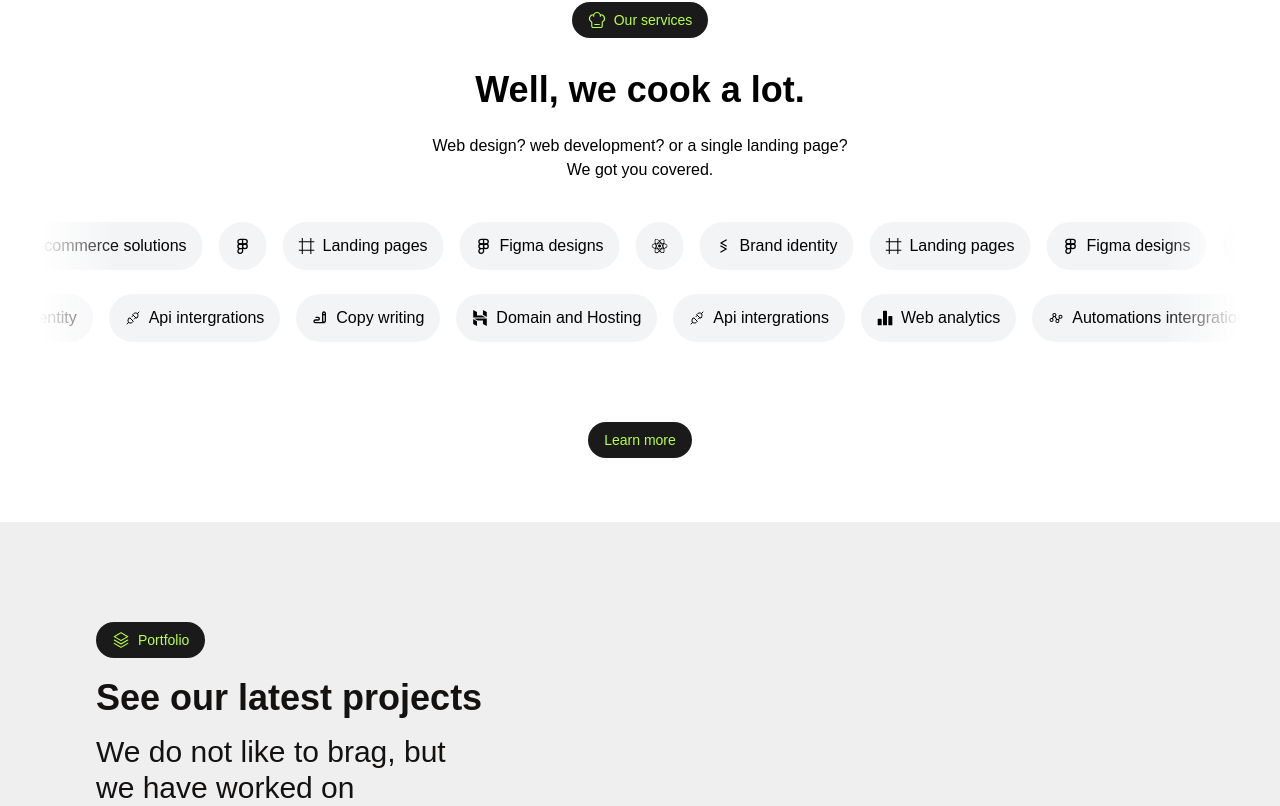
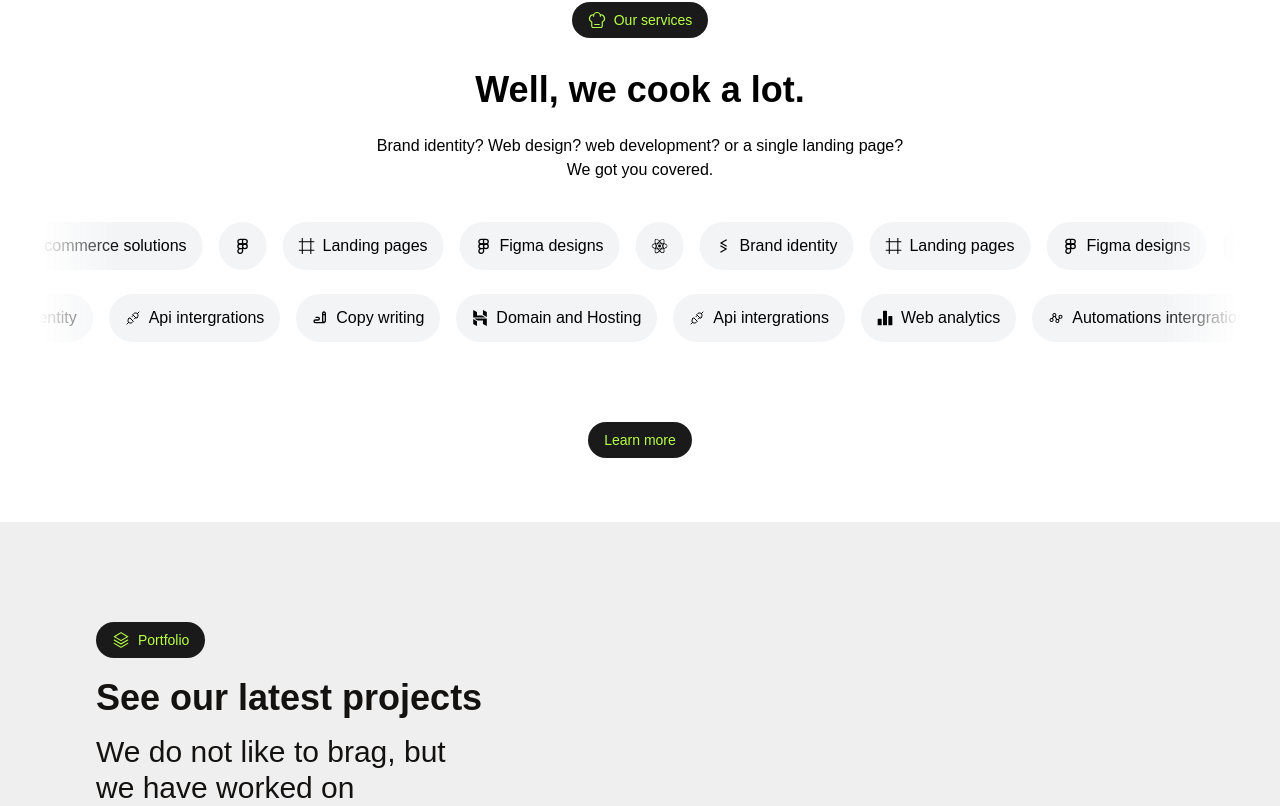
Before and after one commit to hendrckks/mtandao, a React (Vite) app: page / in a window 1280 px wide. Shown: the part 1134-1940 px from the top of the page. Built offline with nearby package versions, Linux system fonts and the light colour scheme; a web font is replaced by a local one.

Commit message:
add: service section, edit: pricing copy

```diff
--- a/src/components/sections/Pricing.tsx
+++ b/src/components/sections/Pricing.tsx
@@ -122,9 +122,9 @@ const pricingPlans: Array<
       { text: 'Full stack design + development', included: true },
       { text: 'Unlimited Stock Photos.', included: true },
       { text: 'Updates every day.', included: true },
-      { text: 'Pause or cancel anytime.', included: true },
       { text: 'Unlimited iterations.', included: true },
       { text: 'Slack communication.', included: true },
+      { text: 'Pause or cancel anytime.', included: true },
     ],
     monthlylink:
       'https://f2d5d0-7d.myshopify.com/cart/48653451657409:1?channel=buy_button',
--- a/src/components/sections/ServicesSection.tsx
+++ b/src/components/sections/ServicesSection.tsx
@@ -71,7 +71,7 @@ const ServicesSection: React.FC = () => {
           Well, we cook a lot.
         </h2>
         <p className="text-base text-center md:w-full w-3/4 mt-4">
-          Web design? web development? or a single landing page?
+          Brand identity? Web design? web development? or a single landing page?
           <br />
           We got you covered.
         </p>
```
